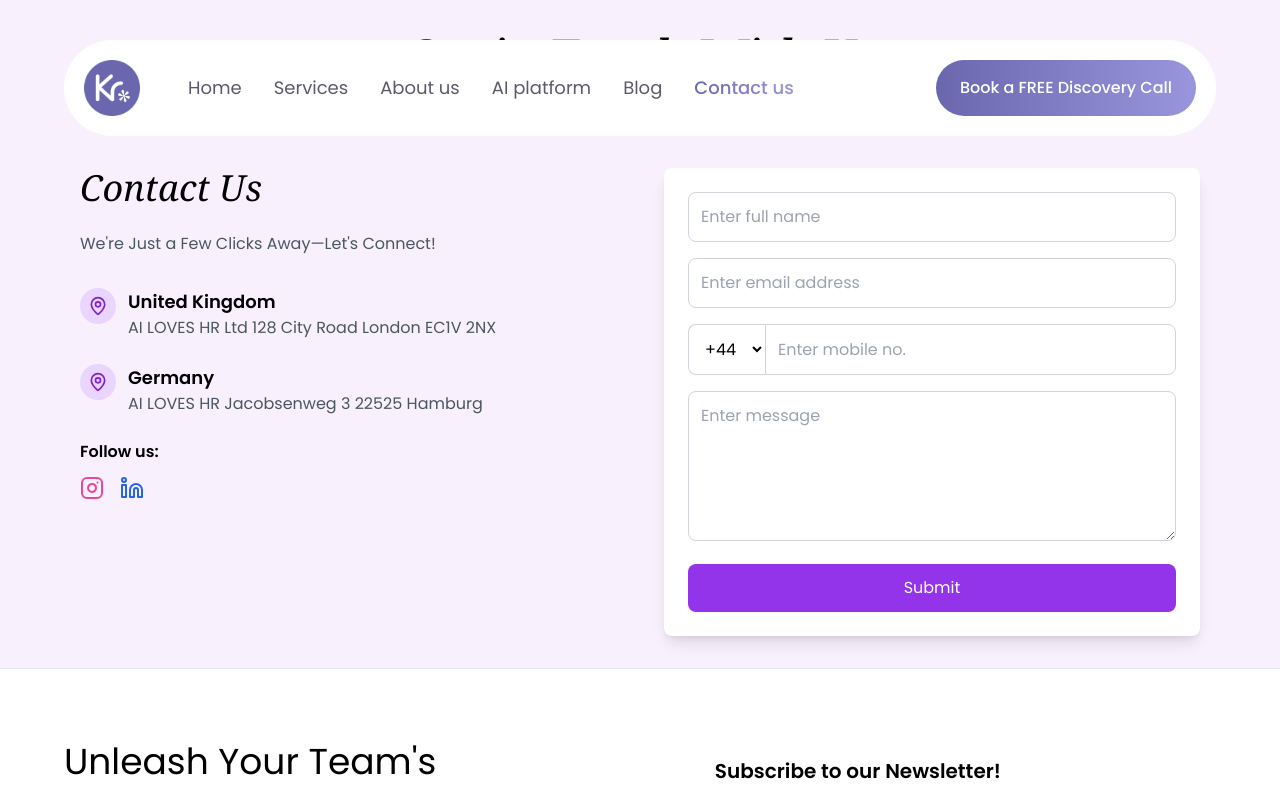
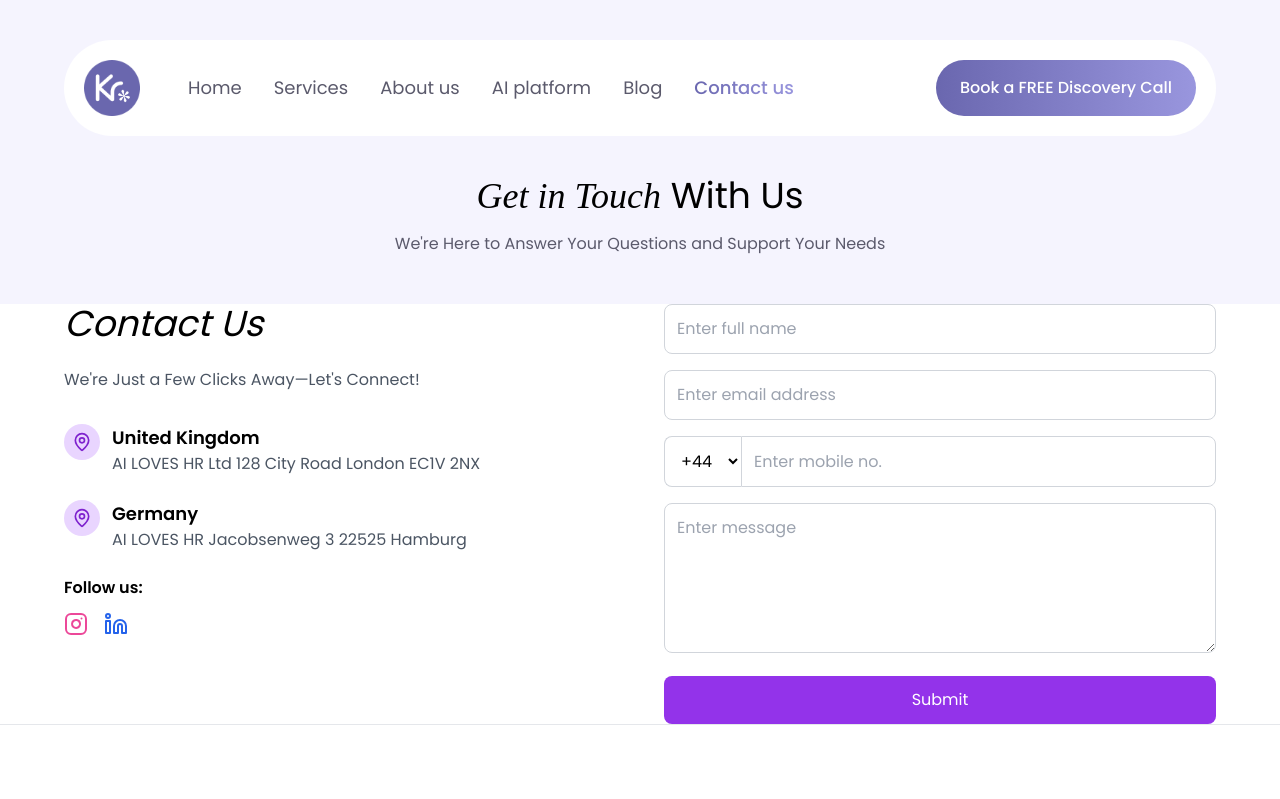
Before and after one commit to Madhubala-06/kreatoors, a React (Create React App) app: page /contactus in a window 1280 px wide. Shown: the top 799 px of the page. Built offline with nearby package versions, Linux system fonts and the light colour scheme; a web font is replaced by a local one.

Commit message:
Update contactus.jsx

```diff
--- a/src/components/pages/contactus/contactus.jsx
+++ b/src/components/pages/contactus/contactus.jsx
@@ -24,15 +24,20 @@ const ContactForm = () => {
     };
 
     return (
-    <div className="max-w-6xl mx-auto px-4 py-8">
-      <div className="text-center mb-12">
-        <h1 className="text-5xl font-serif italic mb-4">Get in Touch With Us</h1>
-        <p className="text-gray-600">We're Here to Answer Your Questions and Support Your Needs</p>
+
+
+        <div className='bg-blue-custom-400   pt-44'>
+
+            <div className="mx-auto ">
+                <div className="text-center mb-12 rounded-b-[50px]">
+                    <h1 className="text-4xl mb-4"><span className='font-playfair  '>Get in Touch</span> With Us</h1>
+                    <p className=" text-sub-gray ">We're Here to Answer Your Questions and Support Your Needs</p>
                 </div>
+                <div className='bg-white '>
 
-      <div className="grid md:grid-cols-2 gap-12">
+                    <div className="grid md:grid-cols-2 gap-12 max-w-6xl  mx-auto">
                         <div>
-          <h2 className="text-4xl font-serif italic mb-6">Contact Us</h2>
+                            <h2 className="text-4xl  italic mb-6">Contact Us</h2>
                             <p className="text-gray-600 mb-8">We're Just a Few Clicks Away—Let's Connect!</p>
 
                             <div className="space-y-6">
@@ -71,7 +76,7 @@ const ContactForm = () => {
                         </div>
 
                         <div>
-          <div className="bg-white shadow-lg rounded-lg p-6">
+                            <div className="bg-white ">
                                 <form onSubmit={handleSubmit} className="space-y-4">
                                     <div>
                                         <input
@@ -125,6 +130,12 @@ const ContactForm = () => {
                         </div>
                     </div>
                 </div>
+
+
+            </div>
+
+        </div>
+
     );
 };
 
```
Lines whose indentation alone changed are shown as unchanged.
